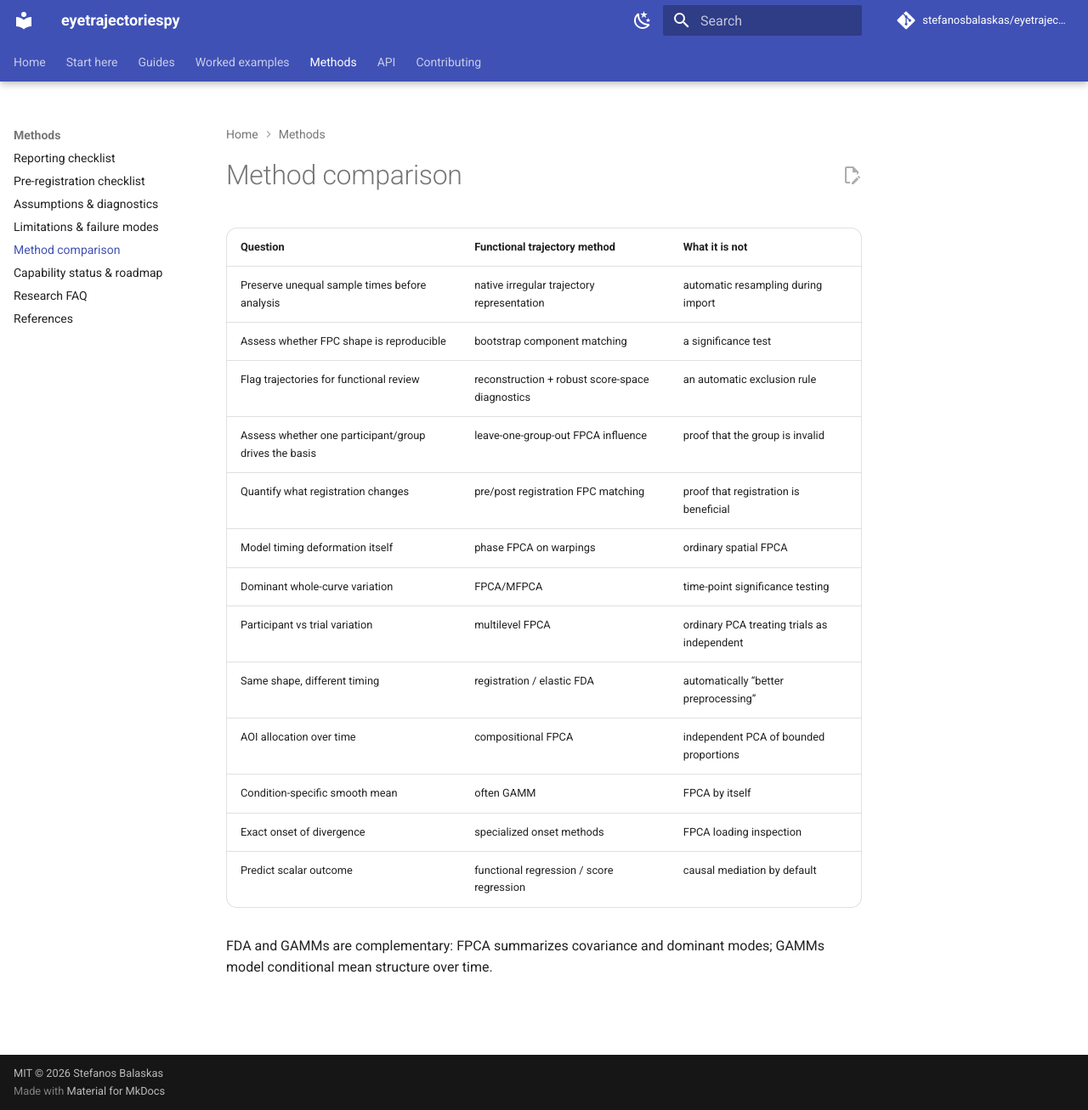
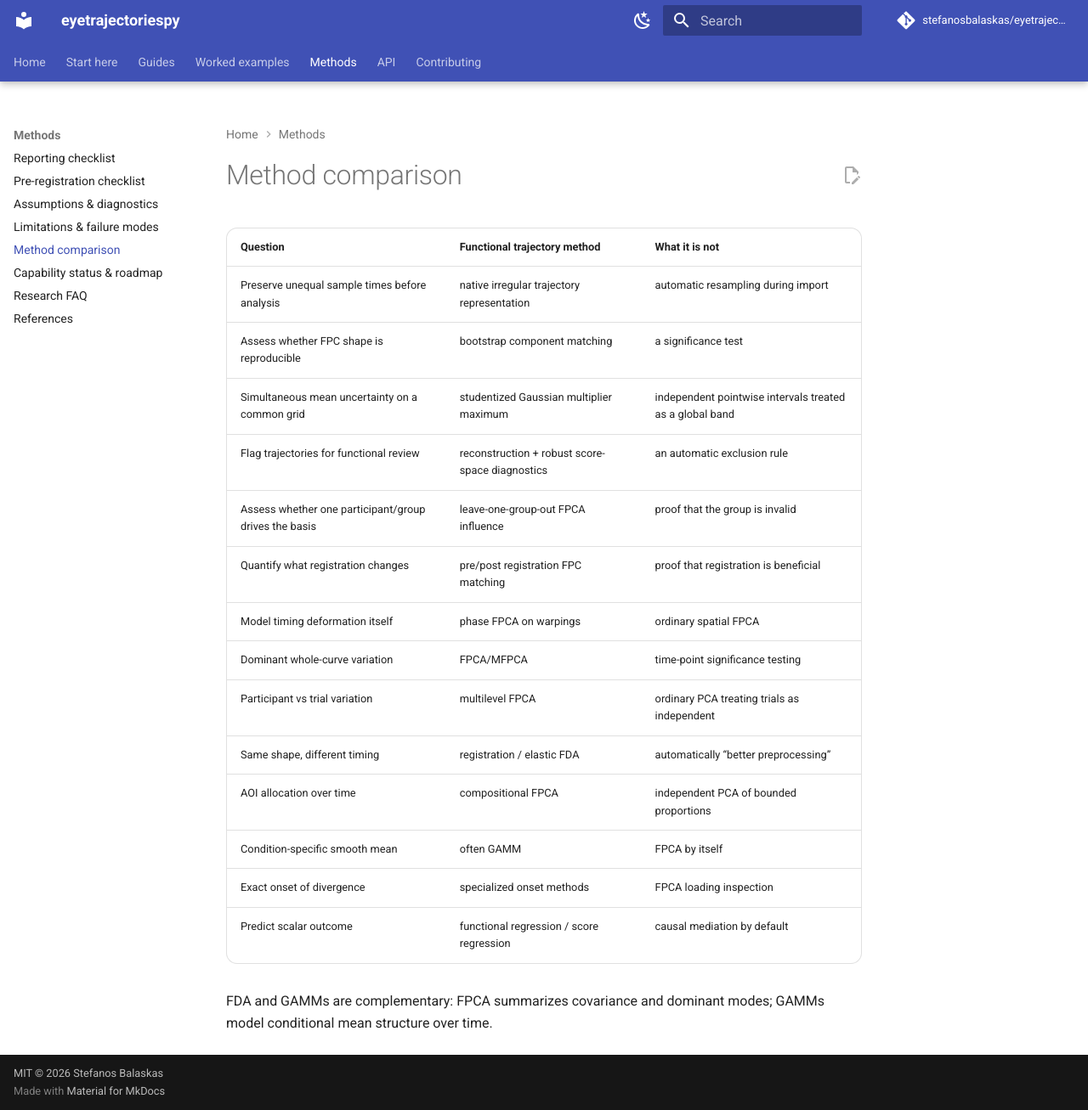
Before and after one commit to stefanosbalaskas/eyetrajectoriespy, an MkDocs documentation site: the page built from docs/methods/method-comparison.md, in a window 1280 px wide and 1307 px high. Shown: the whole window at 85% size. Built offline with MkDocs 1.6.1 and Material for MkDocs 9.7.7, drawn with Linux system fonts in a browser that asks for light colours; comment, search, counter and statistics services are not loaded.

Commit message:
Add functional mean inference to method comparison

```diff
--- a/docs/methods/method-comparison.md
+++ b/docs/methods/method-comparison.md
@@ -4,6 +4,7 @@
 |---|---|---|
 | Preserve unequal sample times before analysis | native irregular trajectory representation | automatic resampling during import |
 | Assess whether FPC shape is reproducible | bootstrap component matching | a significance test |
+| Simultaneous mean uncertainty on a common grid | studentized Gaussian multiplier maximum | independent pointwise intervals treated as a global band |
 | Flag trajectories for functional review | reconstruction + robust score-space diagnostics | an automatic exclusion rule |
 | Assess whether one participant/group drives the basis | leave-one-group-out FPCA influence | proof that the group is invalid |
 | Quantify what registration changes | pre/post registration FPC matching | proof that registration is beneficial |
```
